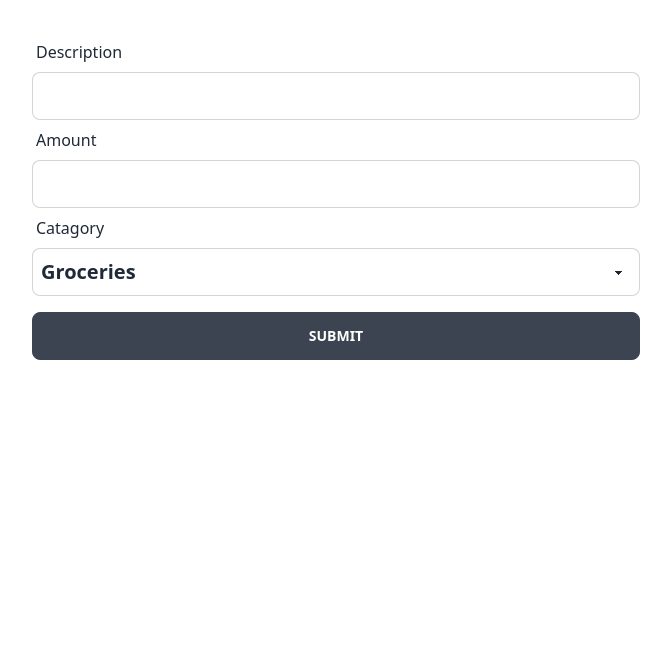
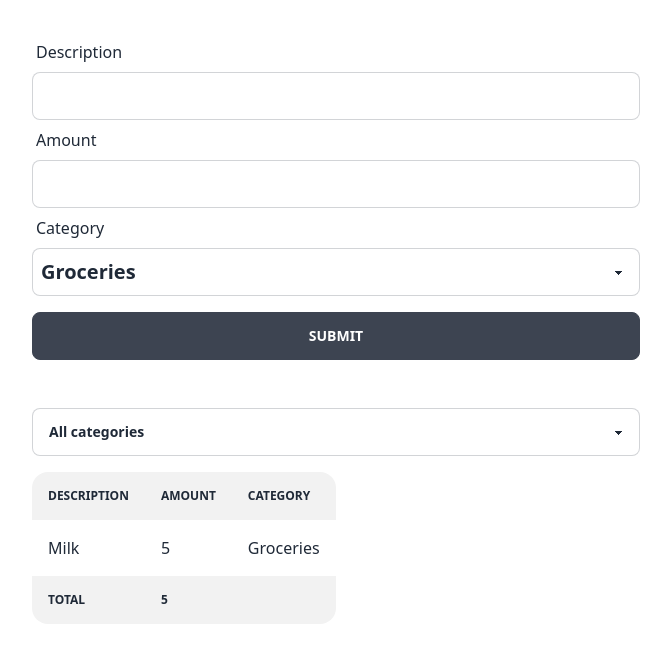
Before and after one commit to HabibMollah/expense-tracker, a React (Vite) app: page / in a window 1280 px wide. Shown: the top 662 px of the page, without its empty margins (304-975 px from the left). Built offline with nearby package versions, Linux system fonts and the light colour scheme.

Commit message:
design full static layout

```diff
--- a/src/App.tsx
+++ b/src/App.tsx
@@ -1,56 +1,48 @@
 import { useForm } from 'react-hook-form';
+import Form from './Form';
 
 function App() {
-  const { register } = useForm();
-  console.log(register('name'));
+  const { register, handleSubmit } = useForm();
   return (
     <div>
-      {/* Form */}
+      <Form register={register} handleSubmit={handleSubmit} />
+      {/* table */}
       <div className="mx-auto w-11/12 sm:w-10/12 md:w-8/12 lg:w-6/12">
-        <form className="form-control">
-          <div>
-            <div>
-              <label className="label" htmlFor="description">
-                Description
-              </label>
-              <input
-                {...register('description')}
-                type="text"
-                className="input-bordered input w-[100%]"
-                name=""
-                id=""
-              />
-            </div>
-            <div>
-              <label className="label" htmlFor="amount">
-                Amount
-              </label>
-              <input
-                {...register('amount')}
-                type="number"
-                className="input-bordered input w-[100%]"
-                name=""
-                id="amount"
-              />
-            </div>
-            <div>
-              <label className="label" htmlFor="catagory">
-                Catagory
-              </label>
-              <select
-                className="select-bordered select block w-[100%] rounded-lg p-2 text-xl"
-                name=""
-                id="catagory">
-                <option value="">Groceries</option>
-                <option value="">Utilities</option>
-                <option value="">Entertainment</option>
-              </select>
-            </div>
-          </div>
-          <button className="btn my-4 w-[100%]" type="submit">
-            Submit
-          </button>
-        </form>
+        <div>
+          <select id="filter" className="select-bordered select mt-8 w-[100%]">
+            <option value="">All categories</option>
+            <option value="groceries">Groceries</option>
+            <option value="utilities">Utilities</option>
+            <option value="entertainment">Entertainment</option>
+          </select>
+        </div>
+
+        <div className="my-4">
+          <table className="table-c table">
+            <thead>
+              <tr>
+                <th>Description</th>
+                <th>Amount</th>
+                <th>Category</th>
+              </tr>
+            </thead>
+            <tbody>
+              <tr>
+                <td>Milk</td>
+                <td>5</td>
+                <td>Groceries</td>
+                <td></td>
+              </tr>
+            </tbody>
+            <tfoot>
+              <tr>
+                <td>Total</td>
+                <td>5</td>
+                <td></td>
+              </tr>
+            </tfoot>
+          </table>
+        </div>
       </div>
     </div>
   );
--- /dev/null
+++ b/src/Form.tsx
@@ -0,0 +1,61 @@
+import {
+  FieldValues,
+  UseFormHandleSubmit,
+  UseFormRegister,
+} from 'react-hook-form';
+
+interface Props {
+  register: UseFormRegister<FieldValues>;
+  handleSubmit: UseFormHandleSubmit<FieldValues>;
+}
+function Form({ register, handleSubmit }: Props) {
+  return (
+    <div className="mx-auto w-11/12 sm:w-10/12 md:w-8/12 lg:w-6/12">
+      <form
+        className="form-control"
+        onSubmit={handleSubmit((data) => console.log(data))}>
+        <div>
+          <div>
+            <label className="label" htmlFor="description">
+              Description
+            </label>
+            <input
+              {...register('description')}
+              type="text"
+              className="input-bordered input w-[100%]"
+              id="description"
+            />
+          </div>
+          <div>
+            <label className="label" htmlFor="amount">
+              Amount
+            </label>
+            <input
+              {...register('amount')}
+              type="number"
+              className="input-bordered input w-[100%]"
+              id="amount"
+            />
+          </div>
+          <div>
+            <label className="label" htmlFor="catagory">
+              Category
+            </label>
+            <select
+              className="select-bordered select block w-[100%] rounded-lg p-2 text-xl"
+              id="catagory">
+              <option value="groceries">Groceries</option>
+              <option value="utilities">Utilities</option>
+              <option value="entertainment">Entertainment</option>
+            </select>
+          </div>
+        </div>
+        <button className="btn my-4 w-[100%]" type="submit">
+          Submit
+        </button>
+      </form>
+    </div>
+  );
+}
+
+export default Form;
```
